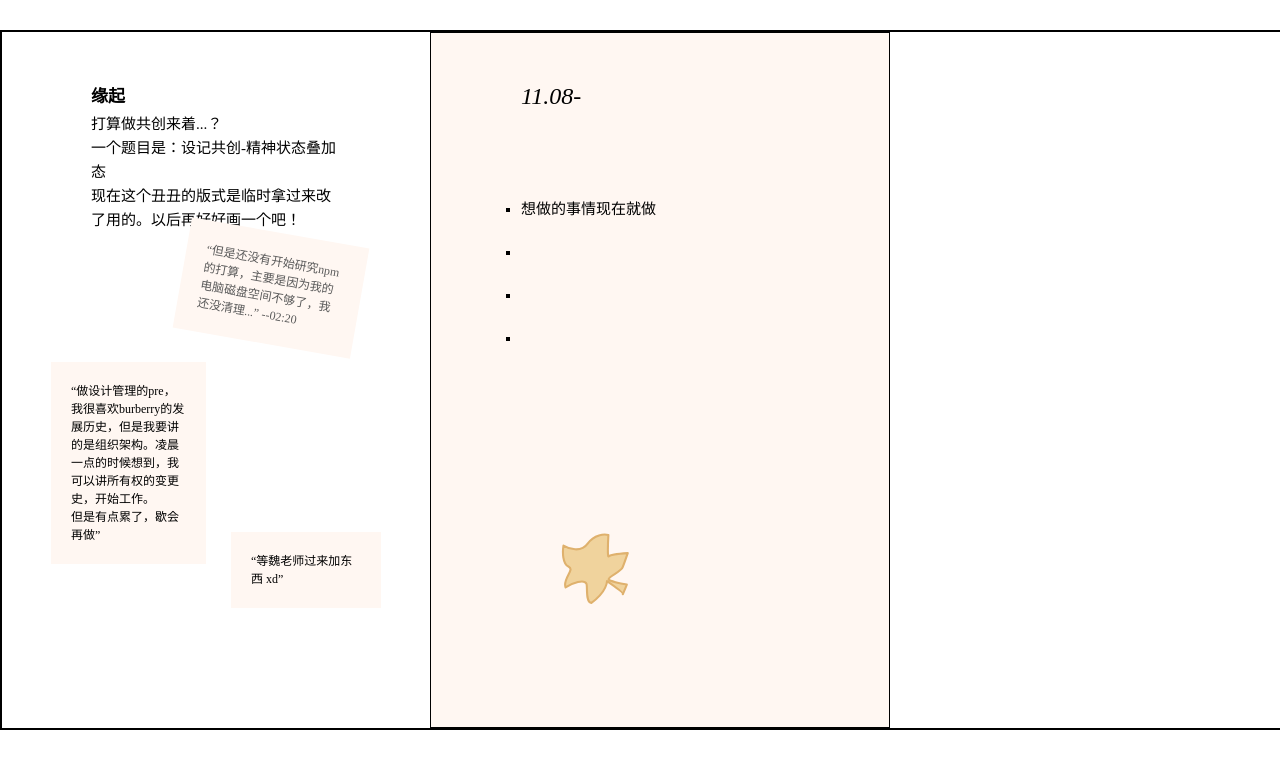
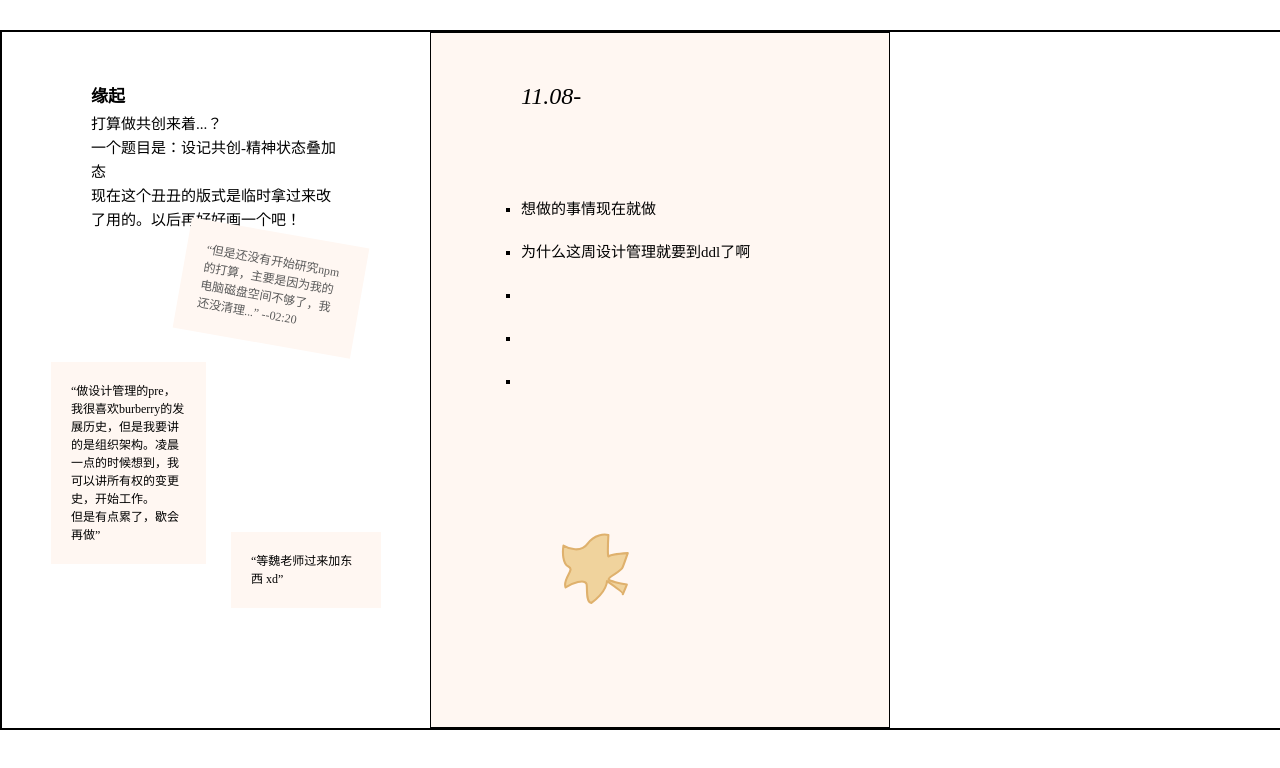
Before and after one commit to dawnhint/mentalState-Multiply, a plain HTML site: page index.html in a window 1280 px wide. Drawn offline with Linux system fonts and the light colour scheme.

Commit message:
feat: new content

```diff
--- a/index.html
+++ b/index.html
@@ -1,5 +1,6 @@
 <!DOCTYPE html>
 <html lang="en">
+
 <head>
     <meta charset="UTF-8">
     <meta http-equiv="X-UA-Compatible" content="IE=edge">
@@ -7,6 +8,7 @@
     <link rel="stylesheet" href="./style.css">
     <title>Weekly1031_1106</title>
 </head>
+
 <body>
     <div class="main">
         <section class="left">
@@ -17,7 +19,7 @@
                 <br>现在这个丑丑的版式是临时拿过来改了用的。以后再好好画一个吧！
             </p>
             <div class="page1">
-                <p>“但是还没有开始研究npm的打算，主要是因为我的电脑磁盘空间不够了，我还没清理...”  --02:20</p>
+                <p>“但是还没有开始研究npm的打算，主要是因为我的电脑磁盘空间不够了，我还没清理...” --02:20</p>
             </div>
             <br>
             <div class="page2">
@@ -31,6 +33,7 @@
             <h1>11.08-</h1>
             <ul>
                 <li class="line1">想做的事情现在就做<span class="xd">XD</span></li>
+                <li class="line1">为什么这周设计管理就要到ddl了啊<span class="xd">XD</span></li>
                 <li></li>
                 <li></li>
                 <li></li>
@@ -38,8 +41,10 @@
             <p class="leaf"></p>
             <div class="leaf_pic">
                 <svg width="68" height="71" viewBox="0 0 68 71" fill="none" xmlns="http://www.w3.org/2000/svg">
-                    <path d="M61.8665 61.077C62.2543 59.7285 51.4447 51.8707 45.9914 48.1103C45.9914 48.1103 46.3452 58.277 30.4001 69.95C24.4123 69.95 26.6605 53.0716 25.4623 50.6715C23.204 46.1482 11.8874 49.6943 4.56142 54.4159C1.23227 45.7492 14.1657 36.6866 7.72038 33.801C1.27502 30.9155 1.53365 18.4388 2.46864 12.5612C7.75943 15.7923 20.0049 19.9261 26.6605 10.6127C33.3161 1.29921 43.2568 0.973342 47.3952 1.97459C46.9318 9.82341 46.3547 25.093 47.7533 23.3806C49.152 21.6682 60.9955 20.5176 66.7425 20.1563C65.5193 23.7169 62.7559 31.5903 61.488 34.599C59.9031 38.3598 47.511 43.7014 47.594 46.1482C47.6605 48.1057 59.7673 50.5404 65.8125 51.513C64.3356 55.2629 61.4787 62.4256 61.8665 61.077Z" fill="#EFD094" fill-opacity="0.9" stroke="#DFB16D" stroke-width="2.1" stroke-linejoin="round"/>
-                    </svg>
+                    <path
+                        d="M61.8665 61.077C62.2543 59.7285 51.4447 51.8707 45.9914 48.1103C45.9914 48.1103 46.3452 58.277 30.4001 69.95C24.4123 69.95 26.6605 53.0716 25.4623 50.6715C23.204 46.1482 11.8874 49.6943 4.56142 54.4159C1.23227 45.7492 14.1657 36.6866 7.72038 33.801C1.27502 30.9155 1.53365 18.4388 2.46864 12.5612C7.75943 15.7923 20.0049 19.9261 26.6605 10.6127C33.3161 1.29921 43.2568 0.973342 47.3952 1.97459C46.9318 9.82341 46.3547 25.093 47.7533 23.3806C49.152 21.6682 60.9955 20.5176 66.7425 20.1563C65.5193 23.7169 62.7559 31.5903 61.488 34.599C59.9031 38.3598 47.511 43.7014 47.594 46.1482C47.6605 48.1057 59.7673 50.5404 65.8125 51.513C64.3356 55.2629 61.4787 62.4256 61.8665 61.077Z"
+                        fill="#EFD094" fill-opacity="0.9" stroke="#DFB16D" stroke-width="2.1" stroke-linejoin="round" />
+                </svg>
 
             </div>
         </section>
@@ -49,4 +54,5 @@
     </div>
     <!-- made by Akari -->
 </body>
+
 </html>
```
